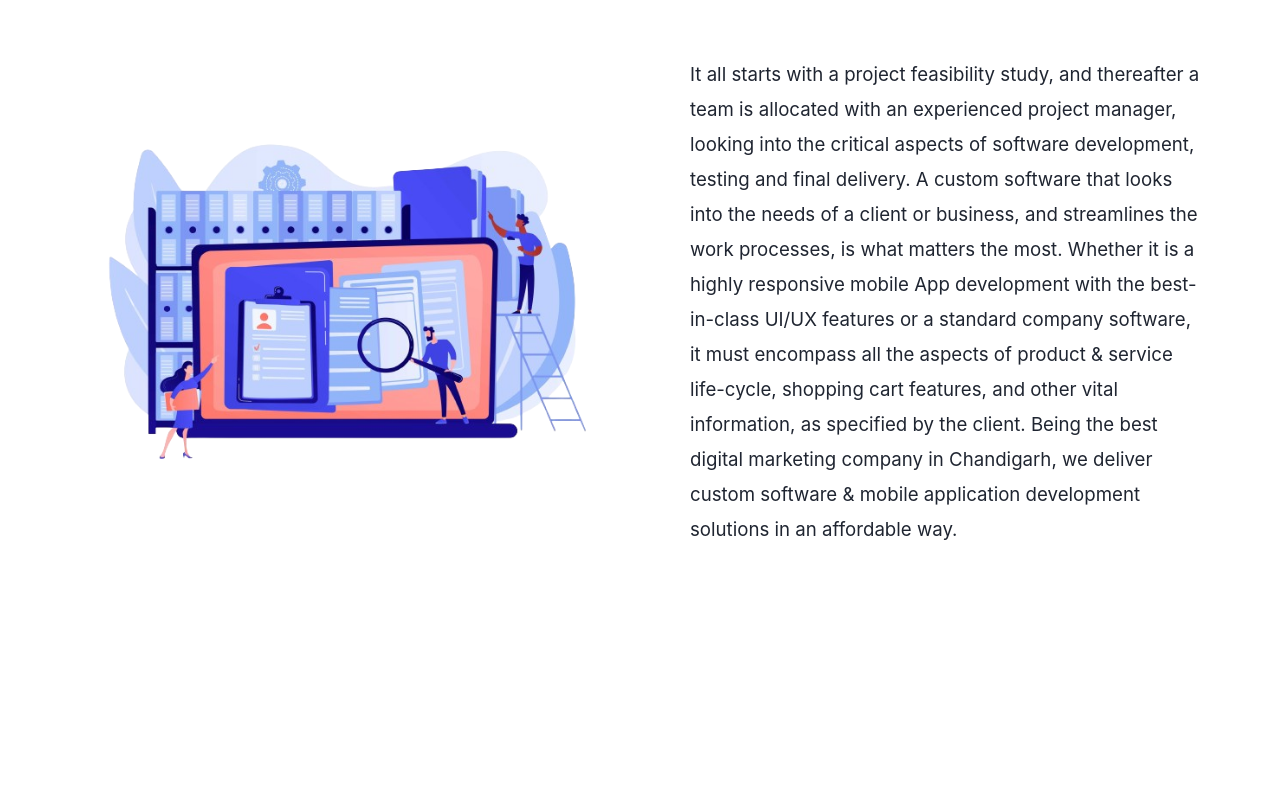
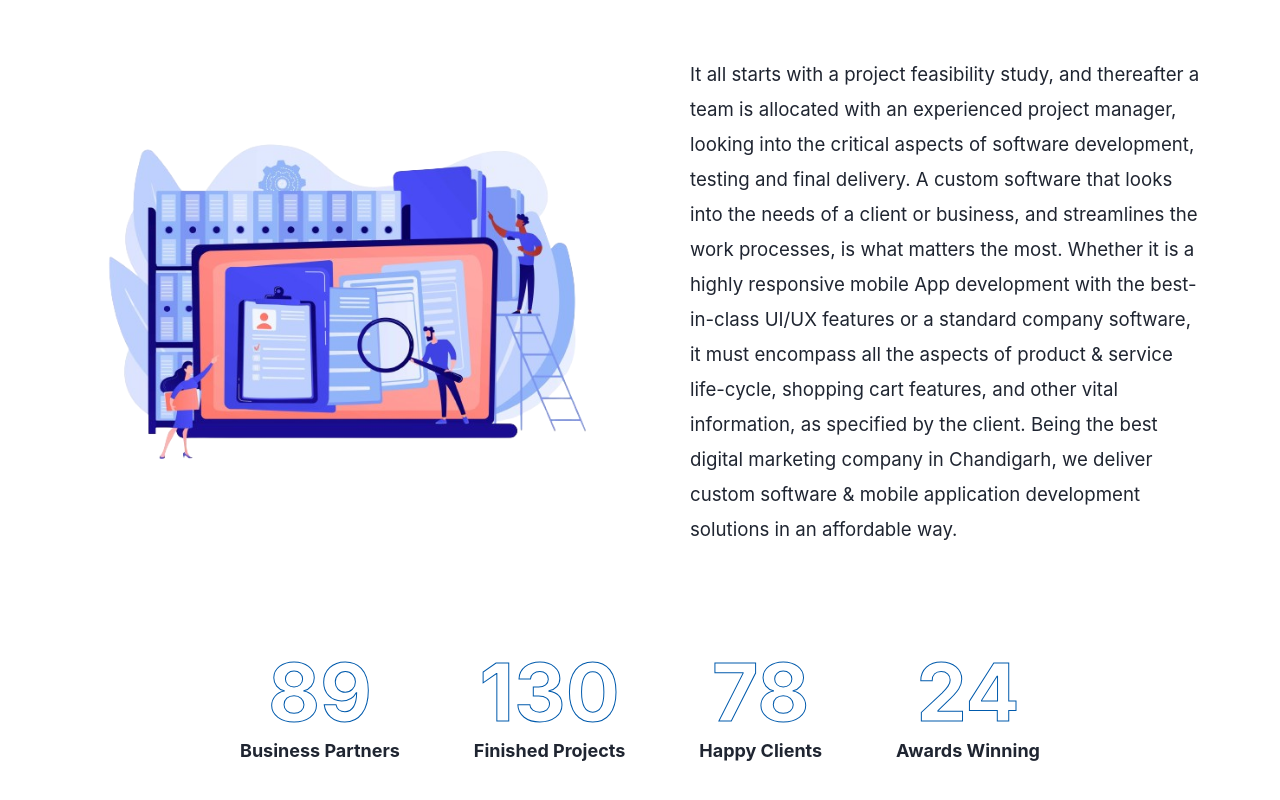
Before and after one commit to abhishekdasz/Kreativan, a plain HTML site: page index.html in a window 1280 px wide. Shown: the part 1382-2182 px from the top of the page. Before the commit the page ends 1993 px from the top, so only its background shows below. Drawn offline with Linux system fonts and the light colour scheme; files whose address does not match are found by name.

Commit message:
achievements-section

```diff
--- a/index.html
+++ b/index.html
@@ -122,5 +122,31 @@
             </div>
         </section>
         <!-- about2 section ends here -->
+
+
+
+        <section>
+            <div class="achievements-section">
+                <div class="achievements-container">
+                    <div class="achievements">
+                        <h1 class="stroke-text"> 89 </h1>
+                        <p> Business Partners </p>
+                    </div>
+                    <div class="achievements">
+                        <h1 class="stroke-text"> 130 </h1>
+                        <p> Finished Projects </p>
+                    </div>
+                    <div class="achievements">
+                        <h1 class="stroke-text"> 78 </h1>
+                        <p> Happy Clients </p>
+                    </div>
+                    <div class="achievements">
+                        <h1 class="stroke-text"> 24 </h1>
+                        <p> Awards Winning </p>
+                    </div>
+                </div>
+            </div>
+        </section>
+
     </body>
 </html>
--- a/style.css
+++ b/style.css
@@ -38,9 +38,10 @@
 }
 .navbar #active .underline
 {
-    height: 1px;
+    height: 2px;
     width: auto;
     background-color: #00bbee;
+    margin-top: 1rem;
 }
 
 .left-sidebar
@@ -263,3 +264,49 @@
     font-size: 14pt;
     line-height: 1.875em;
 }
+
+
+
+
+
+
+
+
+
+
+
+.achievements-section
+{
+    display: flex;
+    justify-content: center;
+    align-items: center;
+    margin-top: 2rem;
+    margin-bottom: 5rem;
+}
+.achievements-container
+{
+    width: 1200px;
+    margin: 0px 15rem;
+    display: flex;
+    justify-content: space-between;
+}
+.achievements
+{
+    display: flex;
+    flex-direction: column;
+    justify-content: center;
+    align-items: center;
+}
+.achievements p
+{
+    font-weight: bold;
+    font-size: 18px;
+}
+.stroke-text
+{
+    font-size: 80px;
+    color: black;
+    -webkit-text-fill-color: white; /* Will override color (regardless of order) */
+    -webkit-text-stroke-width: 1px;
+    -webkit-text-stroke-color:#005aac;
+}
```
